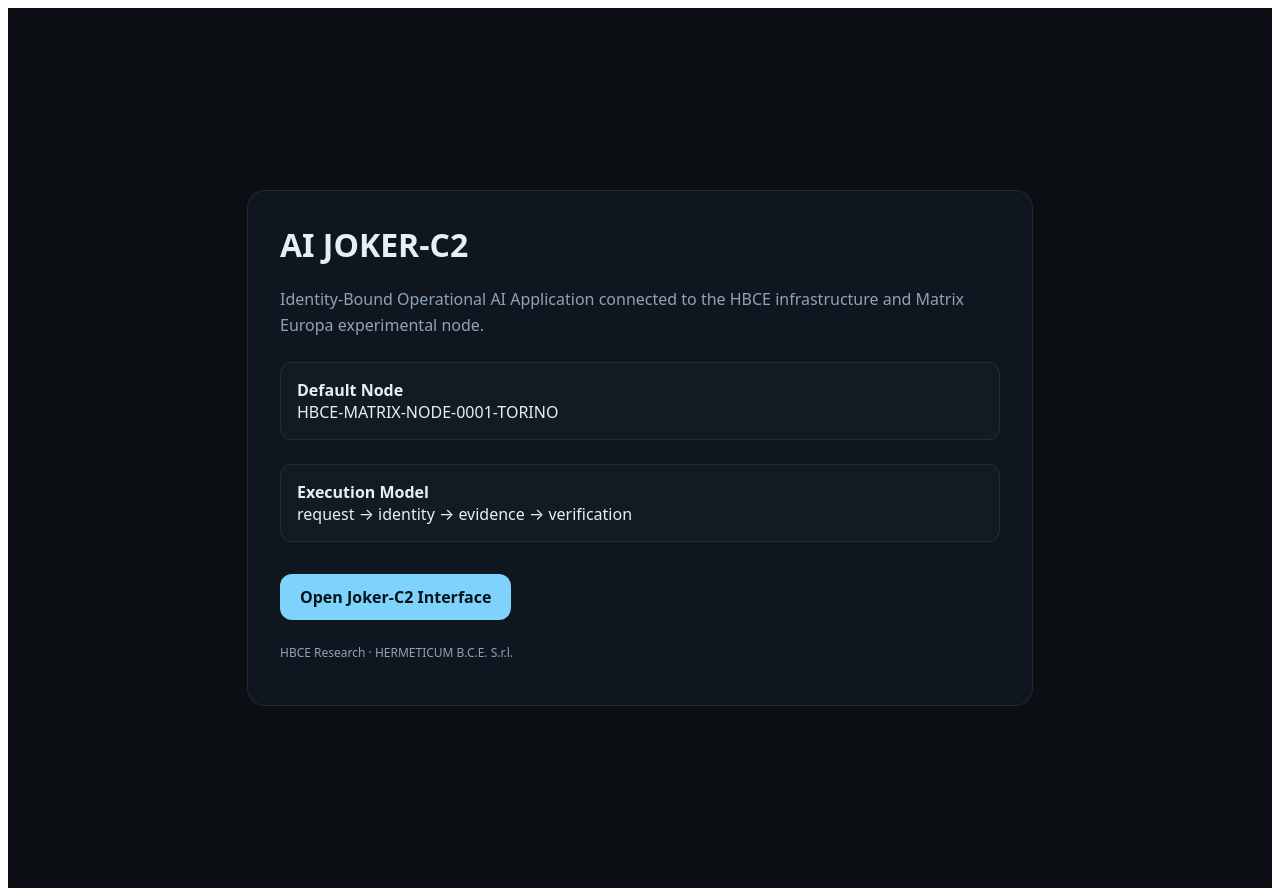
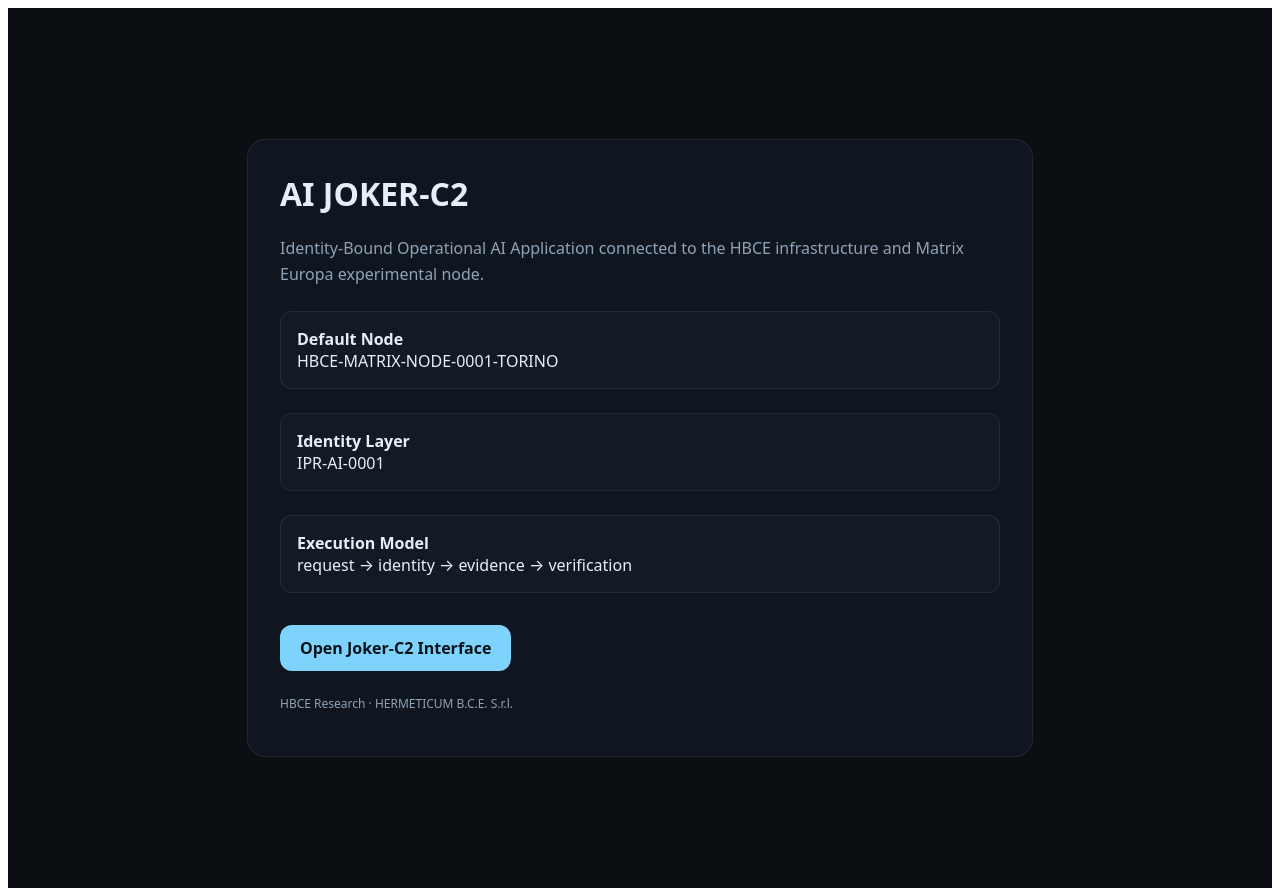
Before and after one commit to manuelcoletta1-source/hbce-ai-joker-c2, a Next.js app: page / in a window 1280 px wide. Built offline with nearby package versions, Linux system fonts and the light colour scheme.

Commit message:
refactor(app): route Joker-C2 homepage to native Next interface

```diff
--- a/app/page.tsx
+++ b/app/page.tsx
@@ -51,13 +51,26 @@ export default function HomePage() {
             background: "rgba(255,255,255,0.02)"
           }}
         >
+          <strong>Identity Layer</strong>
+          <div>IPR-AI-0001</div>
+        </div>
+
+        <div
+          style={{
+            marginTop: "24px",
+            padding: "16px",
+            borderRadius: "12px",
+            border: "1px solid rgba(255,255,255,0.08)",
+            background: "rgba(255,255,255,0.02)"
+          }}
+        >
           <strong>Execution Model</strong>
           <div>request → identity → evidence → verification</div>
         </div>
 
         <div style={{ marginTop: "32px" }}>
           <a
-            href="/interface.html"
+            href="/interface"
             style={{
               display: "inline-block",
               padding: "12px 20px",
@@ -77,5 +90,5 @@ export default function HomePage() {
         </p>
       </div>
     </main>
-  )
+  );
 }
```
